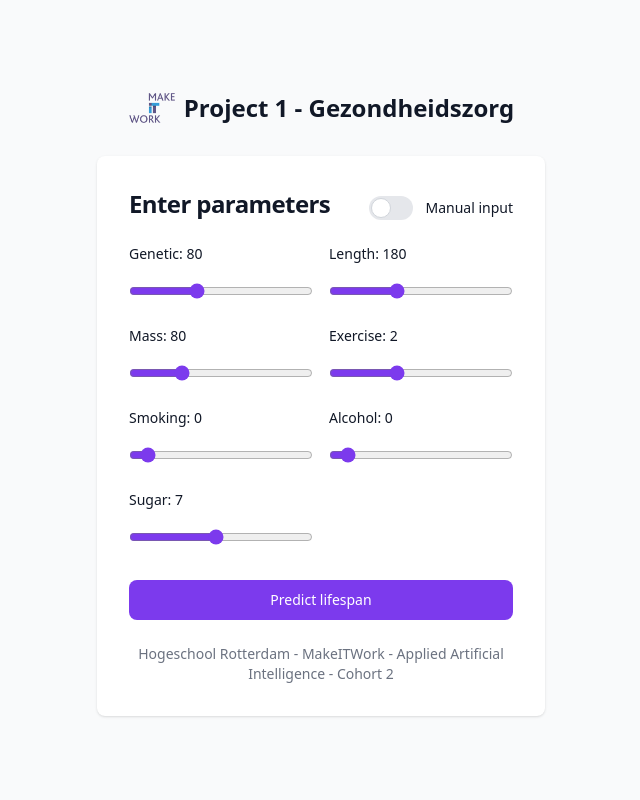
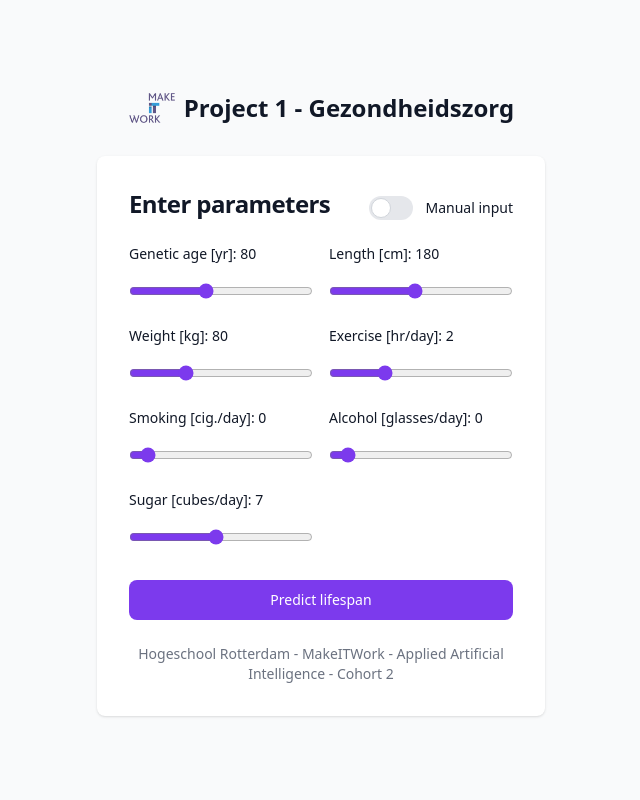
Before and after one commit to ElmerHR/MIWProject1, a Flask app: page / in a window 1280 px wide. Shown: the whole page, without its empty margins (319-959 px from the left). Run offline with Flask 2, Linux system fonts and the light colour scheme; parts of the project's set-up code (start-up, migrations or seed data) failed here and were passed over; some libraries are stand-ins or nearby versions.

Commit message:
Edited flask app usability

```diff
--- a/run/app.py
+++ b/run/app.py
@@ -78,7 +78,9 @@ def ajax_request():
     params_df = params_df.reindex(columns=['genetic', 'length', 'bmi', 'exercise', 'smoking', 'alcohol', 'sugar', 'mass_square', 'bmi_square', 'exercise_sqrt'])
     print(params_df)
     prediction = model.predict(params_df)
-    return jsonify(prediction=round(prediction[0], 1))
+    new_param = session['new_params'].get(ajax_param_name)
+    old_param = session['params'].get(ajax_param_name)
+    return jsonify(prediction=round(prediction[0], 1), new_param=new_param, old_param=old_param)
 
 if __name__ == "__main__":
     app.run()
--- a/run/forms.py
+++ b/run/forms.py
@@ -1,13 +1,14 @@
 from flask_wtf import FlaskForm
 from wtforms import DecimalRangeField
+from wtforms.validators import NumberRange
 from wtforms.validators import DataRequired, InputRequired
 
 # Class to create Flask form to retrieve parameters for making lifespan predictions
 class getLifespanForm(FlaskForm):
-    genetic = DecimalRangeField('genetic', validators=[InputRequired()])
-    length = DecimalRangeField('length', validators=[InputRequired()])
-    mass = DecimalRangeField('mass', validators=[InputRequired()])
-    exercise = DecimalRangeField('exercise', validators=[InputRequired()])
-    smoking = DecimalRangeField('smoking', validators=[InputRequired()])
-    alcohol = DecimalRangeField('alcohol', validators=[InputRequired()])
-    sugar = DecimalRangeField('sugar', validators=[InputRequired()])
+    genetic = DecimalRangeField('genetic', validators=[InputRequired(), NumberRange(60, 110)])
+    length = DecimalRangeField('length', validators=[InputRequired(), NumberRange(150, 215)])
+    mass = DecimalRangeField('mass', validators=[InputRequired(), NumberRange(50, 165)])
+    exercise = DecimalRangeField('exercise', validators=[InputRequired(), NumberRange(0, 8)])
+    smoking = DecimalRangeField('smoking', validators=[InputRequired(), NumberRange(0, 25)])
+    alcohol = DecimalRangeField('alcohol', validators=[InputRequired(), NumberRange(0, 10)])
+    sugar = DecimalRangeField('sugar', validators=[InputRequired(), NumberRange(0, 15)])
--- a/run/static/css/dist/output.css
+++ b/run/static/css/dist/output.css
@@ -1280,20 +1280,16 @@ input:checked + .toggle-bg {
   margin-right: 0.5rem;
 }
 
+.mt-10 {
+  margin-top: 2.5rem;
+}
+
 .mt-2 {
   margin-top: 0.5rem;
 }
 
 .mt-4 {
   margin-top: 1rem;
-}
-
-.mt-10 {
-  margin-top: 2.5rem;
-}
-
-.mt-20 {
-  margin-top: 5rem;
 }
 
 .block {
@@ -1416,6 +1412,16 @@ input:checked + .toggle-bg {
 
 .transform-none {
   transform: none;
+}
+
+@keyframes pulse {
+  50% {
+    opacity: .5;
+  }
+}
+
+.animate-pulse {
+  animation: pulse 2s cubic-bezier(0.4, 0, 0.6, 1) infinite;
 }
 
 .cursor-default {
@@ -1819,6 +1825,10 @@ input:checked + .toggle-bg {
   animation: fade-in 1.1s ease-in-out 1 normal forwards;
 }
 
+.animate-pulse {
+  animation: pulse 0.2s cubic-bezier(0.4, 0, 0.6, 1) 3;
+}
+
 @keyframes fade-in-move-down {
   0% {
     opacity: 1;
--- a/run/static/css/src/input.css
+++ b/run/static/css/src/input.css
@@ -9,6 +9,10 @@
 
 .animation-new-prediction {
     animation: fade-in 1.1s ease-in-out 1 normal forwards;
+}
+
+.animate-pulse {
+  animation: pulse 0.2s cubic-bezier(0.4, 0, 0.6, 1) 3;
 }
 
 @keyframes fade-in-move-down {
--- a/run/templates/index.html
+++ b/run/templates/index.html
@@ -21,7 +21,29 @@
             const labels = document.querySelectorAll('form label');
             // Change label innerHTML to label without numeric value
             labels.forEach((label) => {
-                label.innerHTML = label.htmlFor.charAt(0).toUpperCase() + label.htmlFor.slice(1);
+                switch(label.htmlFor) {
+                    case 'genetic':
+                        label.innerHTML = "Genetic age [yr]: ";
+                        break;
+                    case 'length':
+                        label.innerHTML = "Length [cm]: ";
+                        break;
+                    case 'mass':
+                        label.innerHTML = "Weight [kg]: ";
+                        break;
+                    case 'exercise':
+                        label.innerHTML = "Exercise [hr/day]: ";
+                        break;
+                    case 'alcohol':
+                        label.innerHTML = "Alcohol [glasses/day]: ";
+                        break;
+                    case 'smoking':
+                        label.innerHTML = "Smoking [cig./day]: ";
+                        break;
+                    case 'sugar':
+                        label.innerHTML = "Sugar [cubes/day]: ";
+                        break;
+                }
             });
         } else {
             // if not checked: change form from manual input to range sliders
@@ -36,7 +58,29 @@
             const labels = document.querySelectorAll('form label');
             // Change label innerHTML to label with numeric value
             labels.forEach((label) => {
-                label.innerHTML = label.htmlFor.charAt(0).toUpperCase() + label.htmlFor.slice(1) + ": " + label.parentNode.querySelector('input').value;
+                switch(label.htmlFor) {
+                    case 'genetic':
+                        label.innerHTML = "Genetic age [yr]: " + label.parentNode.querySelector('input').value;;
+                        break;
+                    case 'length':
+                        label.innerHTML = "Length [cm]: " + label.parentNode.querySelector('input').value;;
+                        break;
+                    case 'mass':
+                        label.innerHTML = "Weight [kg]: " + label.parentNode.querySelector('input').value;;
+                        break;
+                    case 'exercise':
+                        label.innerHTML = "Exercise [hr/day]: " + label.parentNode.querySelector('input').value;;
+                        break;
+                    case 'alcohol':
+                        label.innerHTML = "Alcohol [glasses/day]: " + label.parentNode.querySelector('input').value;;
+                        break;
+                    case 'smoking':
+                        label.innerHTML = "Smoking [cig./day]: " + label.parentNode.querySelector('input').value;;
+                        break;
+                    case 'sugar':
+                        label.innerHTML = "Sugar [cubes/day]: " + label.parentNode.querySelector('input').value;;
+                        break;
+                }
             });
         }
     });
@@ -73,25 +117,25 @@
                     {{ form.csrf_token }}
                     <div class="grid gap-4 grid-cols-1 grid-rows-7 md:grid-cols-2 md:grid-rows-4">
                         <div x-data="{ genetic: 80 }">
-                            {{ form.genetic.label(form.genetic.label.text.title(), class_="block mb-2 text-sm font-medium text-gray-900", **{'x-text': '`Genetic: ` + genetic'}) }} {{ form.genetic(min=60, max=120, step=0.1, class_="bg-gray-50 border border-gray-300 text-gray-900 accent-violet-600 sm:text-sm rounded-lg focus:ring-violet-600 focus:border-violet-600 block w-full p-2.5", **{'x-model': 'genetic'}) }}
+                            {{ form.genetic.label(form.genetic.label.text.title(), class_="block mb-2 text-sm font-medium text-gray-900", **{'x-text': '`Genetic age [yr]: ` + genetic'}) }} {{ form.genetic(min=60, max=110, step=0.1, class_="bg-gray-50 border border-gray-300 text-gray-900 accent-violet-600 sm:text-sm rounded-lg focus:ring-violet-600 focus:border-violet-600 block w-full p-2.5", **{'x-model': 'genetic'}) }}
                         </div>
                         <div x-data="{ length: 180 }">
-                            {{ form.length.label(form.length.label.text.title(), class_="block mb-2 text-sm font-medium text-gray-900", **{'x-text': '`Length: ` + length'}) }} {{ form.length(min=150, max=240, step=1, class_="bg-gray-50 border border-gray-300 text-gray-900 accent-violet-600 sm:text-sm rounded-lg focus:ring-violet-600 focus:border-violet-600 block w-full p-2.5", **{'x-model': 'length'}) }}
+                            {{ form.length.label(form.length.label.text.title(), class_="block mb-2 text-sm font-medium text-gray-900", **{'x-text': '`Length [cm]: ` + length'}) }} {{ form.length(min=150, max=215, step=1, class_="bg-gray-50 border border-gray-300 text-gray-900 accent-violet-600 sm:text-sm rounded-lg focus:ring-violet-600 focus:border-violet-600 block w-full p-2.5", **{'x-model': 'length'}) }}
                         </div>
                         <div x-data="{ mass: 80 }">
-                            {{ form.mass.label(form.mass.label.text.title(), class_="block mb-2 text-sm font-medium text-gray-900", **{'x-text': '`Mass: ` + mass'}) }} {{ form.mass(min=50, max=180, step=0.1, class_="bg-gray-50 border border-gray-300 text-gray-900 accent-violet-600 sm:text-sm rounded-lg focus:ring-violet-600 focus:border-violet-600 block w-full p-2.5", **{'x-model': 'mass'}) }}
+                            {{ form.mass.label(form.mass.label.text.title(), class_="block mb-2 text-sm font-medium text-gray-900", **{'x-text': '`Weight [kg]: ` + mass'}) }} {{ form.mass(min=50, max=165, step=0.1, class_="bg-gray-50 border border-gray-300 text-gray-900 accent-violet-600 sm:text-sm rounded-lg focus:ring-violet-600 focus:border-violet-600 block w-full p-2.5", **{'x-model': 'mass'}) }}
                         </div>
                         <div x-data="{ exercise: 2 }">
-                            {{ form.exercise.label(form.exercise.label.text.title(), class_="block mb-2 text-sm font-medium text-gray-900", **{'x-text': '`Exercise: ` + exercise'}) }} {{ form.exercise(min=0, max=6, step=0.1, class_="bg-gray-50 border border-gray-300 text-gray-900 accent-violet-600 sm:text-sm rounded-lg focus:ring-violet-600 focus:border-violet-600 block w-full p-2.5", **{'x-model': 'exercise'}) }}
+                            {{ form.exercise.label(form.exercise.label.text.title(), class_="block mb-2 text-sm font-medium text-gray-900", **{'x-text': '`Exercise [hr/day]: ` + exercise'}) }} {{ form.exercise(min=0, max=8, step=0.1, class_="bg-gray-50 border border-gray-300 text-gray-900 accent-violet-600 sm:text-sm rounded-lg focus:ring-violet-600 focus:border-violet-600 block w-full p-2.5", **{'x-model': 'exercise'}) }}
                         </div>
                         <div x-data="{ smoking: 0 }">
-                            {{ form.smoking.label(form.smoking.label.text.title(), class_="block mb-2 text-sm font-medium text-gray-900", **{'x-text': '`Smoking: ` + smoking'}) }} {{ form.smoking(min=0, max=25, step=0.1, class_="bg-gray-50 border border-gray-300 text-gray-900 accent-violet-600 sm:text-sm rounded-lg focus:ring-violet-600 focus:border-violet-600 block w-full p-2.5", **{'x-model': 'smoking'}) }}
+                            {{ form.smoking.label(form.smoking.label.text.title(), class_="block mb-2 text-sm font-medium text-gray-900", **{'x-text': '`Smoking [cig./day]: ` + smoking'}) }} {{ form.smoking(min=0, max=25, step=0.1, class_="bg-gray-50 border border-gray-300 text-gray-900 accent-violet-600 sm:text-sm rounded-lg focus:ring-violet-600 focus:border-violet-600 block w-full p-2.5", **{'x-model': 'smoking'}) }}
                         </div>
                         <div x-data="{ alcohol: 0 }">
-                            {{ form.alcohol.label(form.alcohol.label.text.title(), class_="block mb-2 text-sm font-medium text-gray-900", **{'x-text': '`Alcohol: ` + alcohol'}) }} {{ form.alcohol(min=0, max=8, step=0.1, class_="bg-gray-50 border border-gray-300 text-gray-900 accent-violet-600 sm:text-sm rounded-lg focus:ring-violet-600 focus:border-violet-600 block w-full p-2.5", **{'x-model': 'alcohol'}) }}
+                            {{ form.alcohol.label(form.alcohol.label.text.title(), class_="block mb-2 text-sm font-medium text-gray-900", **{'x-text': '`Alcohol [glasses/day]: ` + alcohol'}) }} {{ form.alcohol(min=0, max=10, step=0.1, class_="bg-gray-50 border border-gray-300 text-gray-900 accent-violet-600 sm:text-sm rounded-lg focus:ring-violet-600 focus:border-violet-600 block w-full p-2.5", **{'x-model': 'alcohol'}) }}
                         </div>
                         <div x-data="{ sugar: 7 }">
-                            {{ form.sugar.label(form.sugar.label.text.title(), class_="block mb-2 text-sm font-medium text-gray-900", **{'x-text': '`Sugar: ` + sugar'}) }} {{ form.sugar(min=0, max=15, step=0.1, class_="bg-gray-50 border border-gray-300 text-gray-900 accent-violet-600 sm:text-sm rounded-lg focus:ring-violet-600 focus:border-violet-600 block w-full p-2.5", **{'x-model': 'sugar'}) }}
+                            {{ form.sugar.label(form.sugar.label.text.title(), class_="block mb-2 text-sm font-medium text-gray-900", **{'x-text': '`Sugar [cubes/day]: ` + sugar'}) }} {{ form.sugar(min=0, max=15, step=0.1, class_="bg-gray-50 border border-gray-300 text-gray-900 accent-violet-600 sm:text-sm rounded-lg focus:ring-violet-600 focus:border-violet-600 block w-full p-2.5", **{'x-model': 'sugar'}) }}
                         </div>
                     </div>
                     <button type="submit" class="w-full text-white bg-violet-600 hover:bg-violet-700 focus:ring-4 focus:outline-none focus:ring-violet-300 font-medium rounded-lg text-sm px-5 py-2.5 text-center">Predict lifespan</button>
```
Also changed, not shown: run/templates/predict.html (+23 -7 lines).
